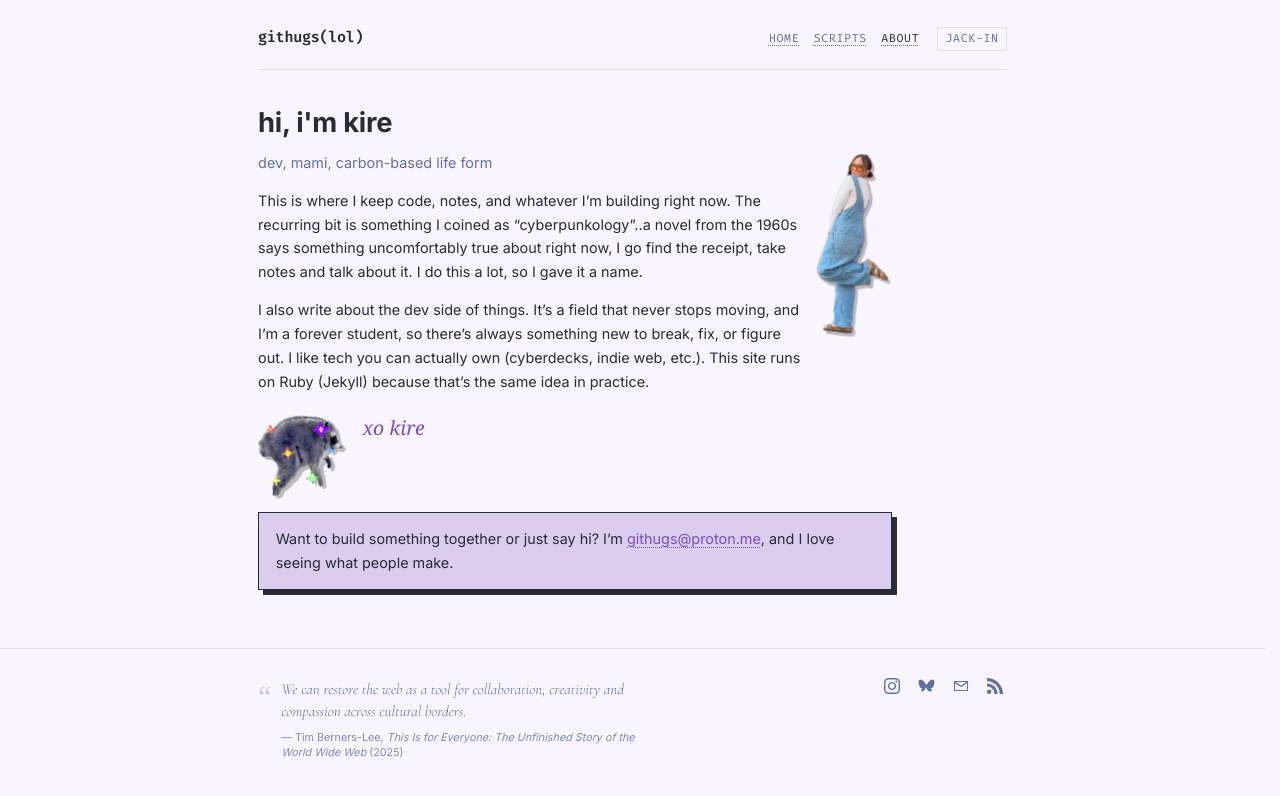
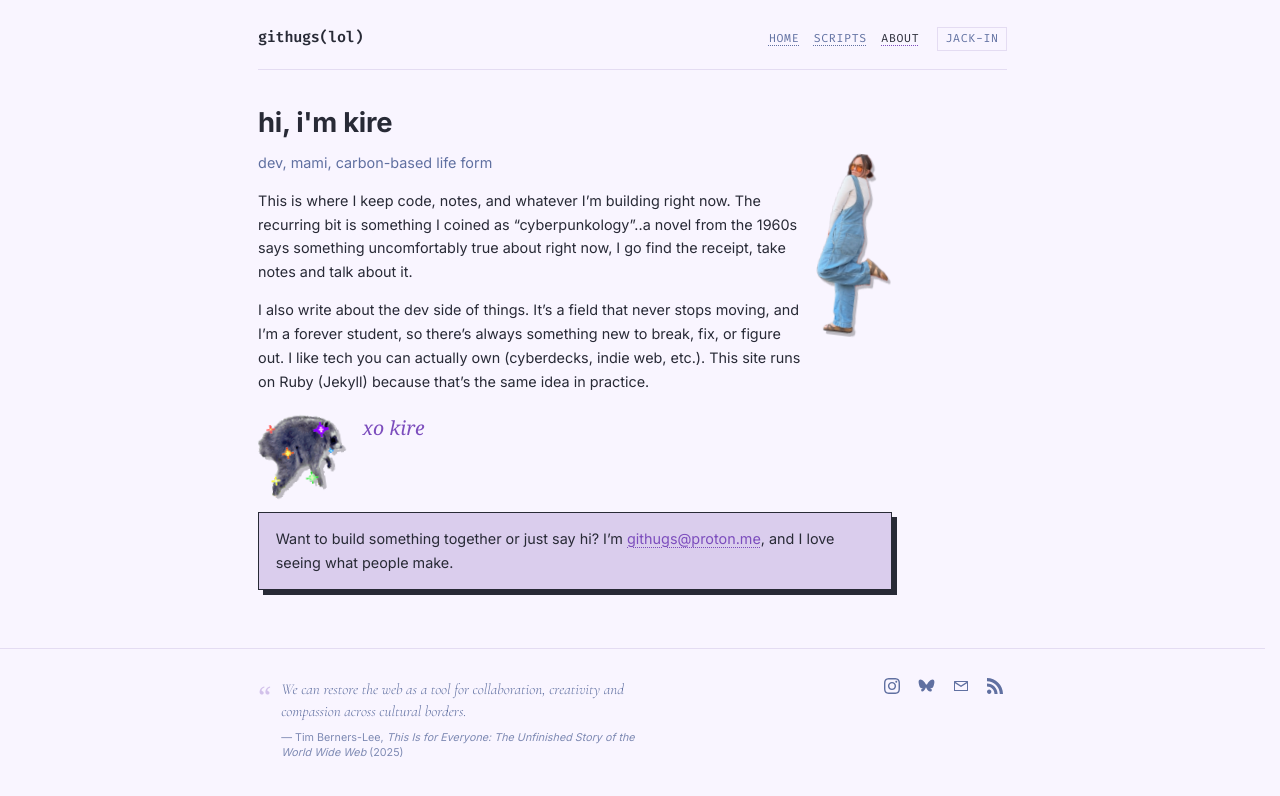
Before and after one commit to kirenia/kirenia.github.io, a Jekyll site: the page built from about.markdown, in a window 1280 px wide. Shown: the top 796 px of the page. Built offline with Jekyll 4.4.1, drawn with Linux system fonts in a browser that asks for light colours.

Commit message:
trim about page text

```diff
--- a/about.markdown
+++ b/about.markdown
@@ -9,7 +9,7 @@ redirect_from:
 
 <p class="subtitle">dev, mami, carbon-based life form</p>
 
-This is where I keep code, notes, and whatever I'm building right now. The recurring bit is something I coined as "cyberpunkology"..a novel from the 1960s says something uncomfortably true about right now, I go find the receipt, take notes and talk about it. I do this a lot, so I gave it a name.
+This is where I keep code, notes, and whatever I'm building right now. The recurring bit is something I coined as "cyberpunkology"..a novel from the 1960s says something uncomfortably true about right now, I go find the receipt, take notes and talk about it.
 
 I also write about the dev side of things. It's a field that never stops moving, and I'm a forever student, so there's always something new to break, fix, or figure out. I like tech you can actually own (cyberdecks, indie web, etc.). This site runs on Ruby (Jekyll) because that's the same idea in practice.
 
```
